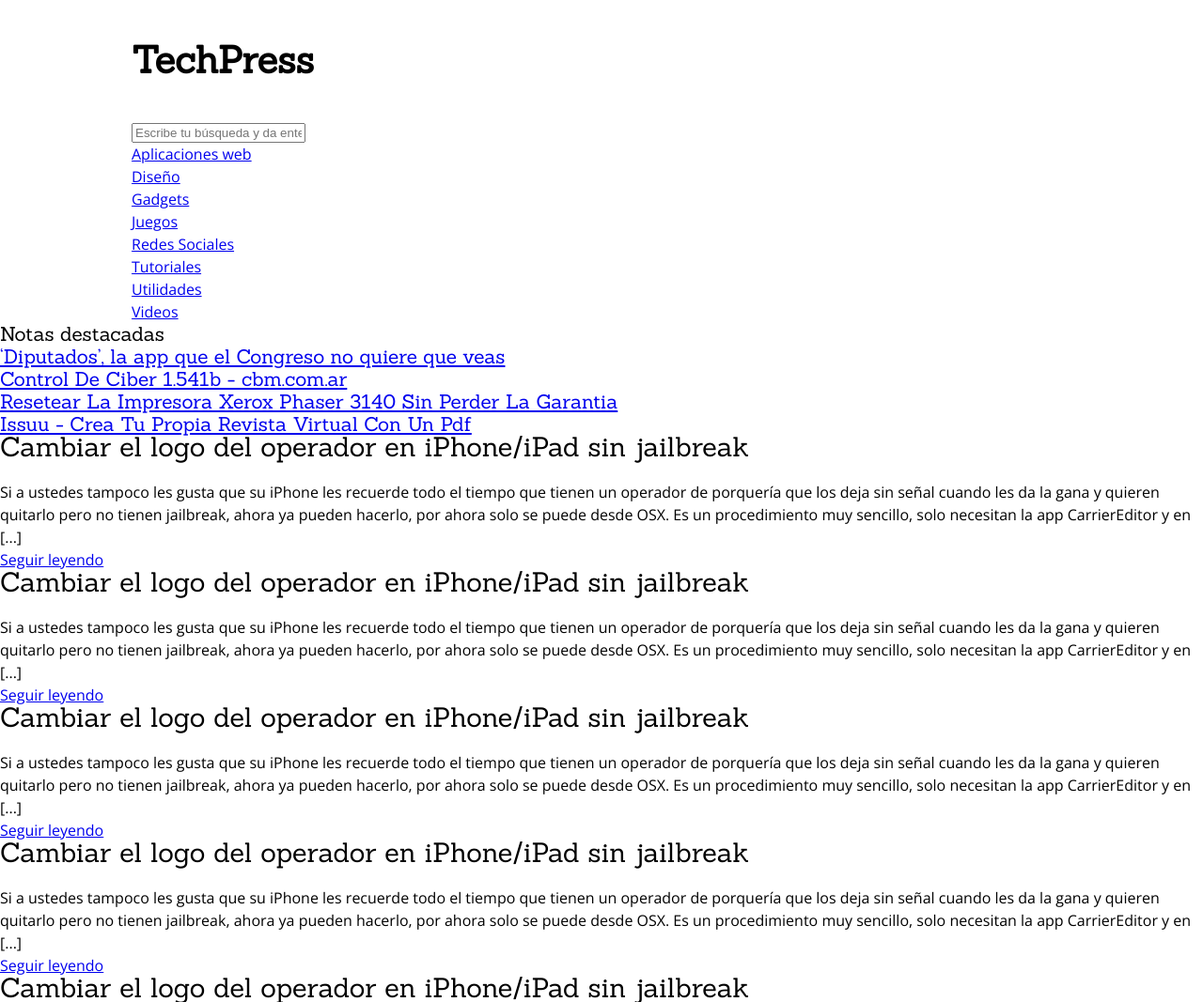
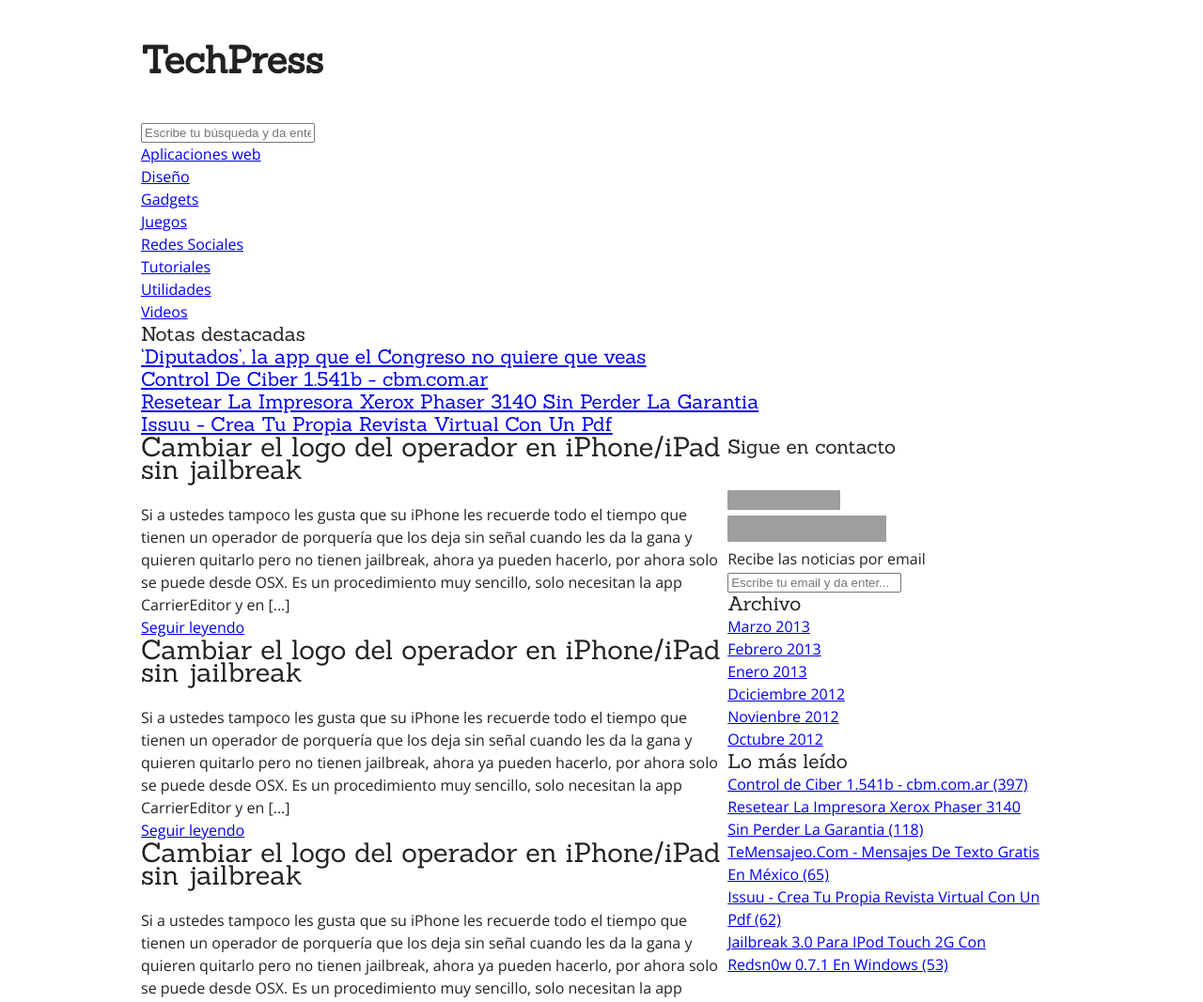
Before and after one commit to fabiantxt/techpress, a plain HTML site: page index.html in a window 1280 px wide. Shown: the top 1067 px of the page at 94% size. Drawn offline with nearby package versions, Linux system fonts and the light colour scheme; grey boxes are pictures that could not be loaded.

Commit message:
Sidebar
posicionando el sidebar a la derecha sin float

```diff
--- a/index.html
+++ b/index.html
@@ -11,7 +11,7 @@
 
 </head>
 <body>
-	<header>
+	<header class="contenedor">
 		<h1 class="logo">TechPress</h1>
 		<div id="buscador" class="input">
 				<form method="get" id="searchform" action="http://nodogeek.com/">
@@ -32,7 +32,7 @@
 			</ul>
 		</nav>
 	</header>
-	<section class="destacadas">
+	<section id="destacadas">
 		<h3>Notas destacadas</h3>
 		<a href="#"><h3>‘Diputados’, la app que el Congreso no quiere que veas</h3></a>
 		<a href="#"><h3>Control De Ciber 1.541b - cbm.com.ar</h3></a>
@@ -40,7 +40,8 @@
 		<a href="#"><h3>Issuu - Crea Tu Propia Revista Virtual Con Un Pdf</h3></a>
 	</section>
 
-	<section class="blog">
+	<section class="contenedor">
+		<section id="listado-post">
 			<article>
 				<h2>Cambiar el logo del operador en iPhone/iPad sin jailbreak</h2>
 				<img src="" />
@@ -72,8 +73,7 @@
 				<a href="#">Seguir leyendo</a>
 			</article>
 		</section>
-
-	<aside class="sidebar">
+		<aside id="sidebar">
 		<div class="widget">
 			<h3>Sigue en contacto</h3>
 			<div id="twitter" class="social">
@@ -122,7 +122,9 @@
 
 		</aside>
 
-	<footer>
+	</section>
+
+	<footer class="contenedor">
     	<p>Algunos derechos reservados para <a href="http://tiposmoviles.mx">tipos.móviles</a> - Con el poder de <a href="http://wordpress.org">Wordpress</a>.</p>
     	<a href="#">Ir hasta arriba</a>
     	<nav class="paginas">
--- a/style.css
+++ b/style.css
@@ -64,16 +64,13 @@ table {
 /* Ahora si */
 
 body{
+	color:#222;
 	font-family:'Open Sans', sans-serif;
 	font-size: 16px;
 	font-weight: 300;
 	line-height: 1.5em;
 }
 
-header{
-	margin:0 auto 0 auto;
-	width: 1000px;
-}
 
 h1, h2, h3, h4{
 	font-family: 'Sanchez';
@@ -96,3 +93,29 @@ h3{
 h4{
 	font-size: 0.8em;
 }
+header{
+	margin:30px 0;
+}
+
+#destacadas{
+	margin:0 auto 0 auto;
+	width: 980px;
+}
+
+#listado-post{
+width: 620px;
+}
+
+#listado-post, #sidebar {
+	display:inline-block;
+	vertical-align: top;
+}
+
+#sidebar{
+	width: 336px;
+}
+
+.contenedor{
+	margin:0 auto 0 auto;
+	width: 980px;
+}
```
Lines whose indentation alone changed are shown as unchanged.
